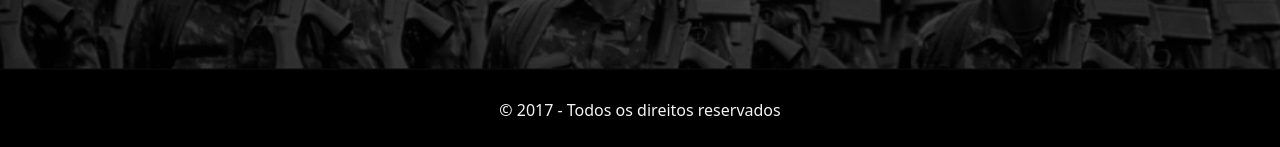
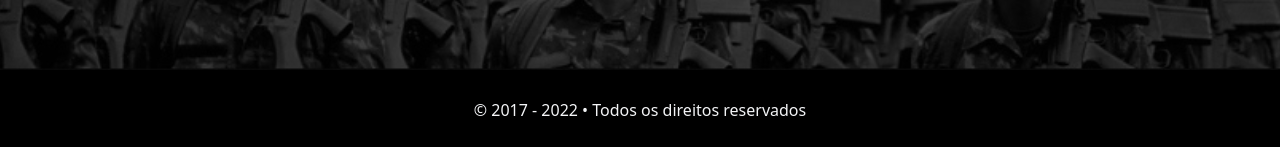
Before and after one commit to igorssc/History-research, a Next.js app: page / in a window 1280 px wide. Shown: the part 794-941 px from the top of the page. Built offline with nearby package versions, Linux system fonts and the light colour scheme; a web font is replaced by a local one.

Commit message:
Finish project #9

```diff
--- a/src/components/Footer.tsx
+++ b/src/components/Footer.tsx
@@ -1,7 +1,7 @@
 export const Footer = () => {
   return (
     <p className="bg-black py-7 flex justify-center">
-      &copy; 2017 - Todos os direitos reservados
+      &copy; 2017 - 2022 • Todos os direitos reservados
     </p>
   );
 };
```
